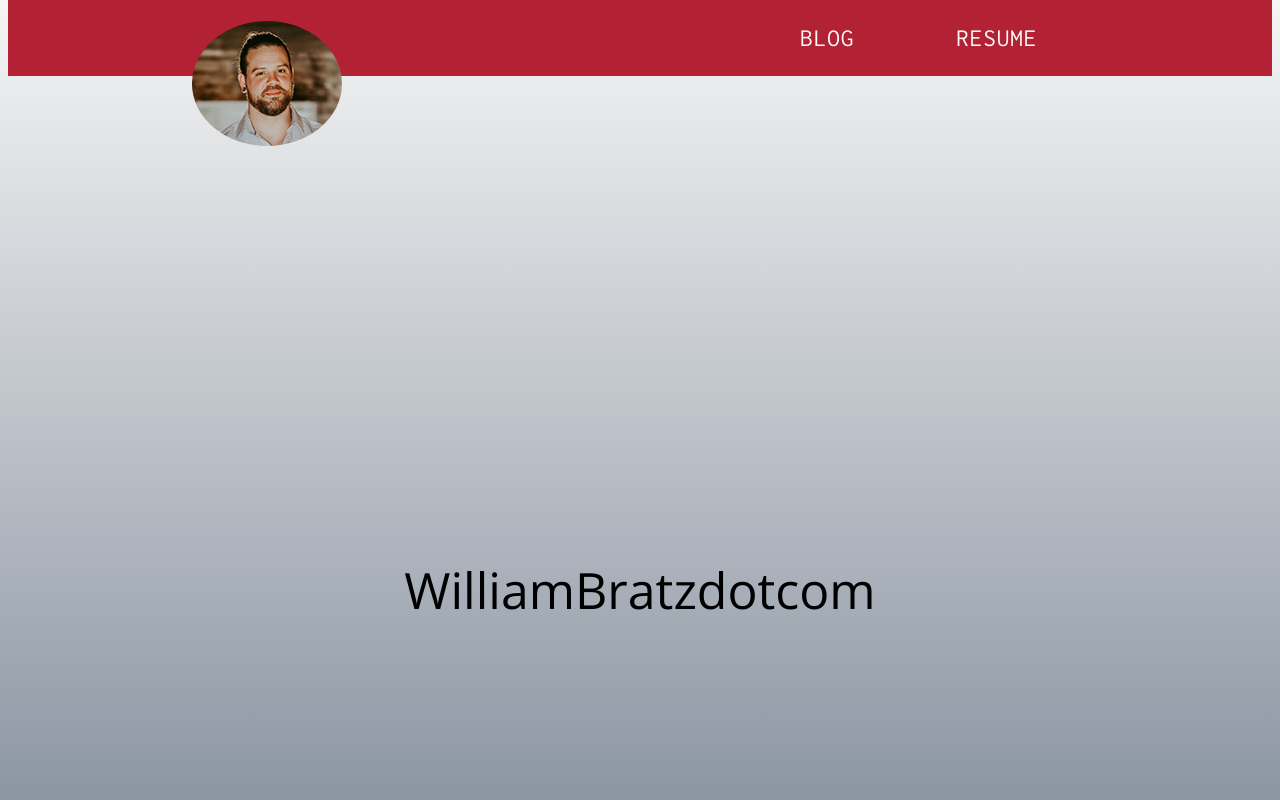
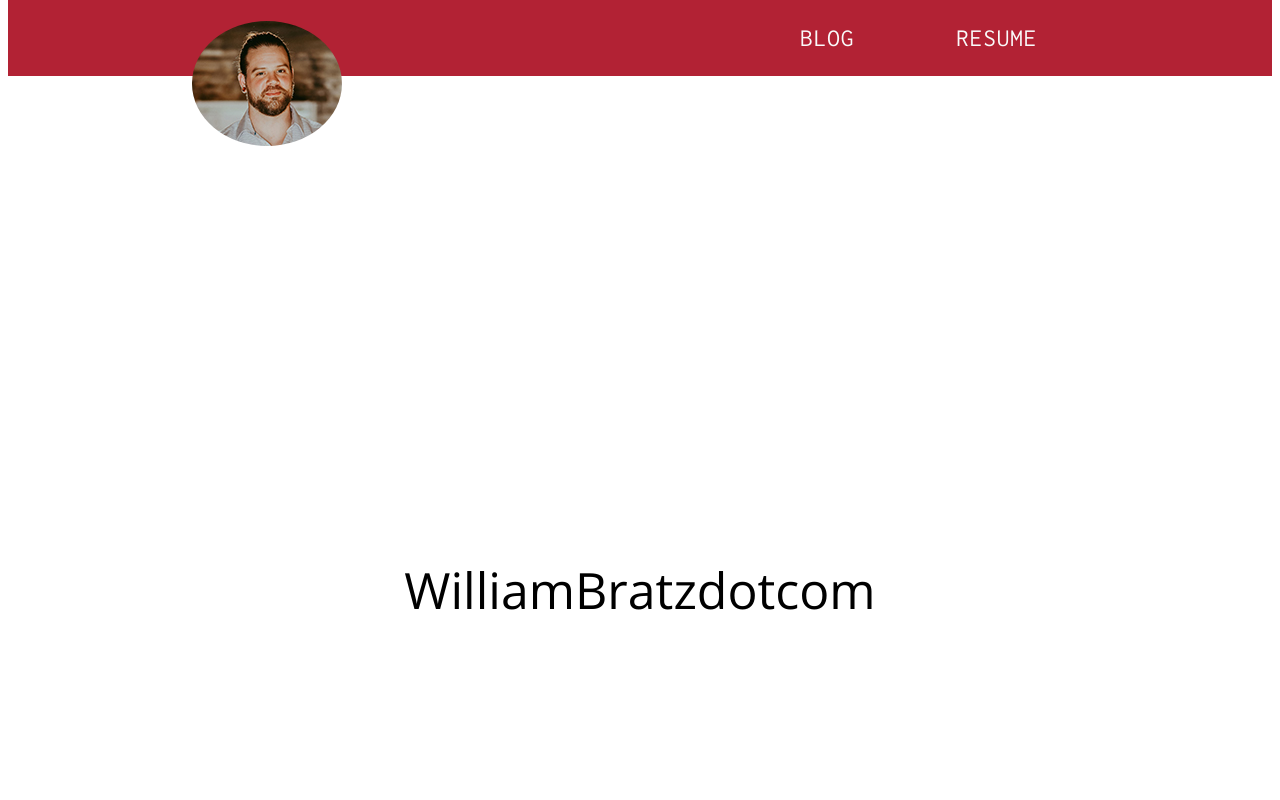
Before and after one commit to wbratz/williambratzdotcom, a Next.js app: page / in a window 1280 px wide. Shown: the top 800 px of the page. Built offline with nearby package versions, Linux system fonts and the light colour scheme.

Commit message:
Fixes gross linear gradient on the entire website, no idea why I did that. (#34)
Co-authored-by: Billy <williambratz00@gmail.com>

```diff
--- a/styles/globals.css
+++ b/styles/globals.css
@@ -4,7 +4,6 @@ body {
   margin: 0;
   font-family: Open Sans, -apple-system, BlinkMacSystemFont, Segoe UI, Roboto,
     Oxygen, Ubuntu, Cantarell, Fira Sans, Droid Sans, Helvetica Neue, sans-serif;
-  background-image: linear-gradient(whitesmoke, #35475F);
 }
 
 a {
```
